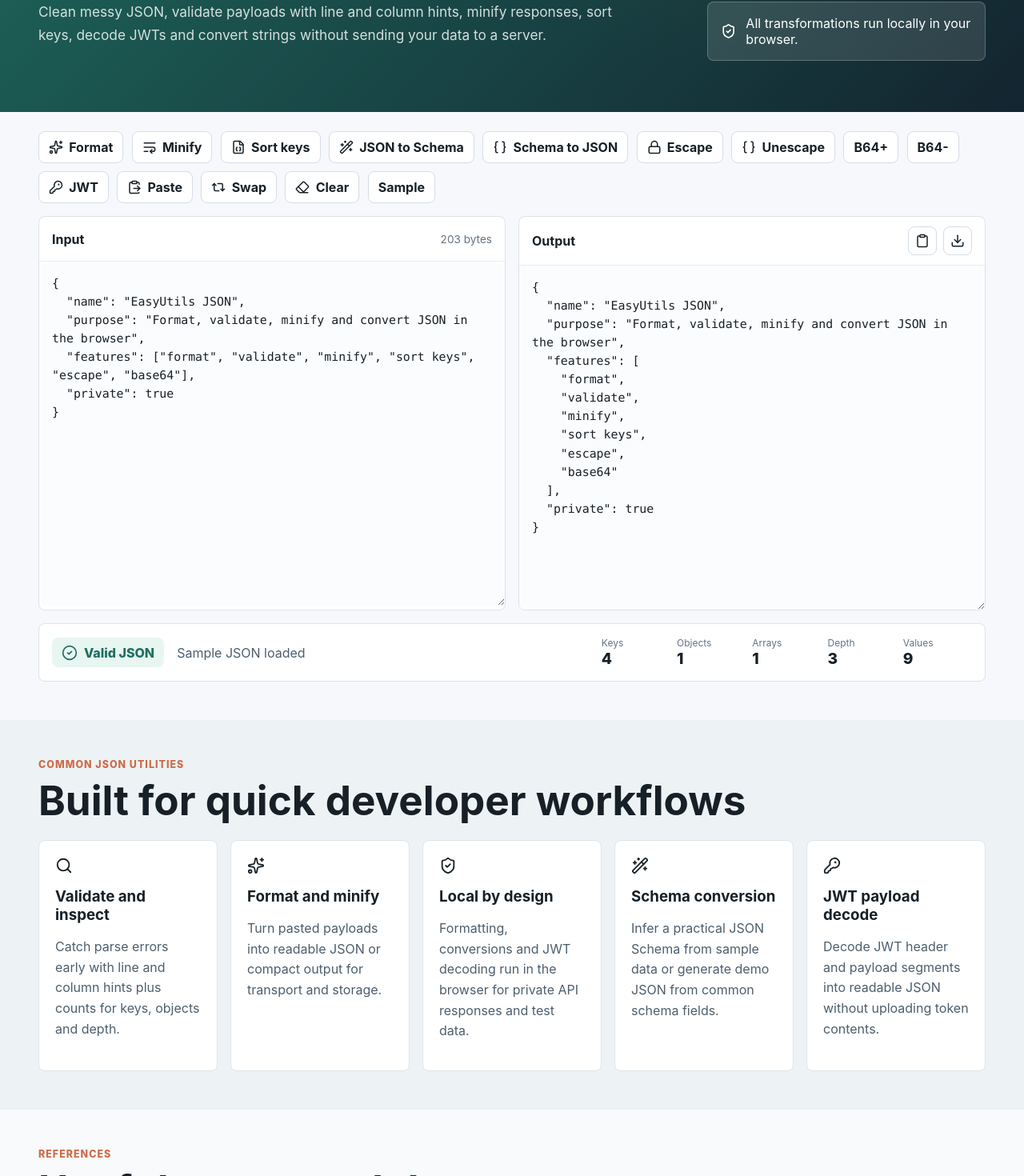
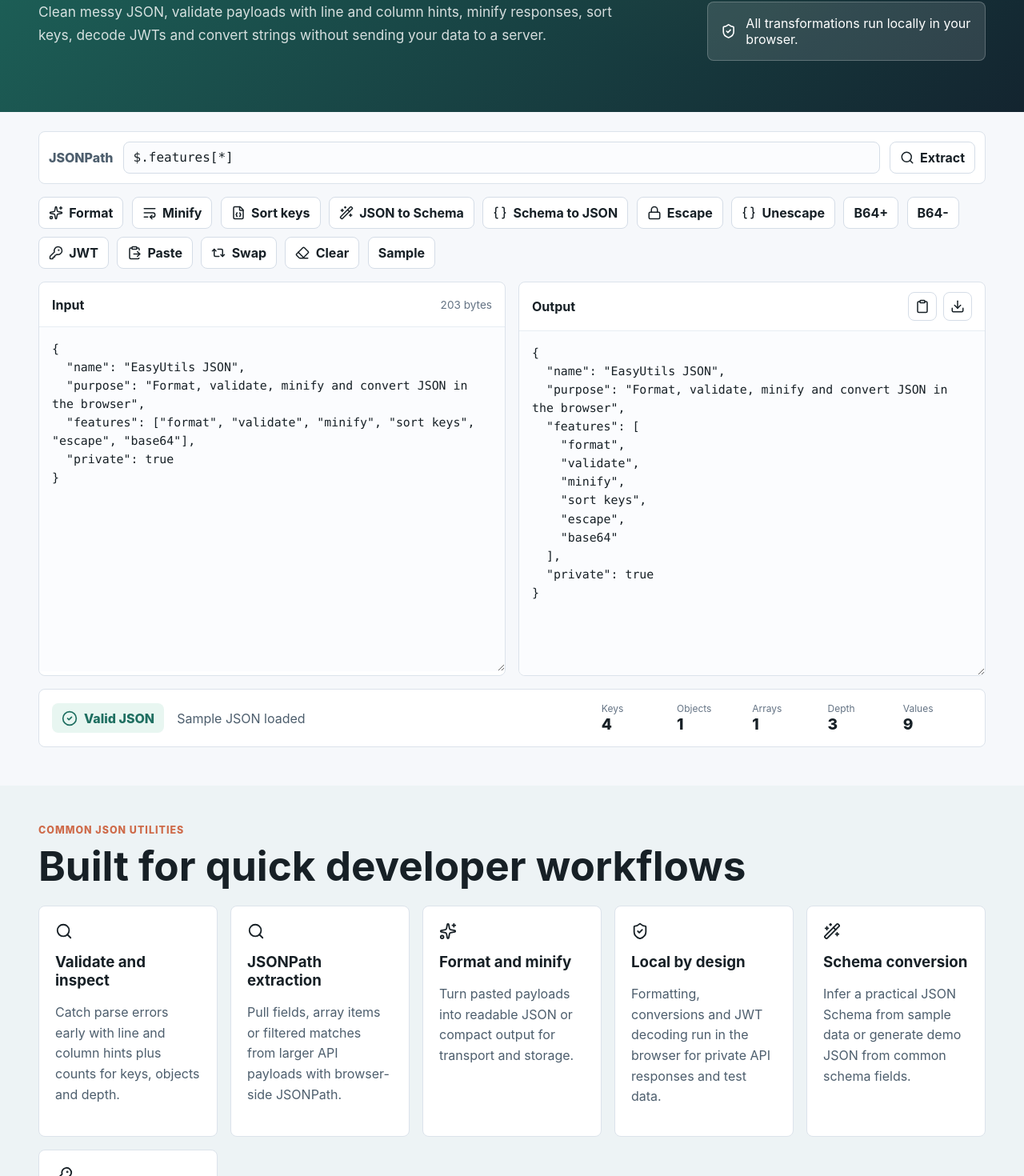
Before and after one commit to nikolasandwich/web-easyutils-json, a React (Vite) app: page / in a window 1280 px wide. Shown: the part 421-1891 px from the top of the page at 80% size. Built offline with nearby package versions, Linux system fonts and the light colour scheme.

Commit message:
Add JSONPath extraction

```diff
--- a/index.html
+++ b/index.html
@@ -6,7 +6,7 @@
     <title>EasyUtils JSON - Free JSON Formatter, Validator, Minifier and Converter</title>
     <meta
       name="description"
-      content="Use EasyUtils JSON to format, validate, minify, sort, convert JSON to JSON Schema, generate demo JSON from schema and inspect JSON directly in your browser."
+      content="Use EasyUtils JSON to format, validate, minify, sort, query with JSONPath, convert JSON to JSON Schema, generate demo JSON from schema and inspect JSON directly in your browser."
     />
     <meta name="robots" content="index, follow" />
     <link rel="canonical" href="https://json.easyutils.org/" />
@@ -17,7 +17,7 @@
     <meta property="og:title" content="EasyUtils JSON - Fast JSON Web Tools" />
     <meta
       property="og:description"
-      content="A private, browser-based JSON toolbox for formatting, validation, minification, sorting, escaping and Base64 conversion."
+      content="A private, browser-based JSON toolbox for formatting, validation, minification, JSONPath extraction, sorting, escaping and Base64 conversion."
     />
     <meta property="og:url" content="https://json.easyutils.org/" />
     <meta property="og:image" content="https://json.easyutils.org/og-image.svg" />
@@ -37,10 +37,11 @@
         "url": "https://json.easyutils.org/",
         "applicationCategory": "DeveloperApplication",
         "operatingSystem": "Any",
-        "description": "Free browser-based JSON formatter, validator, minifier, JSON Schema generator, demo JSON generator and converter.",
+        "description": "Free browser-based JSON formatter, validator, minifier, JSONPath extractor, JSON Schema generator, demo JSON generator and converter.",
         "sameAs": [
           "https://developer.mozilla.org/en-US/docs/Web/JavaScript/Reference/Global_Objects/JSON",
           "https://json-schema.org/draft/2020-12",
+          "https://www.rfc-editor.org/rfc/rfc9535.html",
           "https://jwt.io/introduction/",
           "https://developer.mozilla.org/docs/Web/API/Window/btoa"
         ],
@@ -53,6 +54,7 @@
           "JSON formatter",
           "JSON validator",
           "JSON minifier",
+          "JSONPath query and extraction",
           "JSON key sorter",
           "JSON to JSON Schema",
           "JSON Schema to demo JSON",
@@ -94,6 +96,14 @@
           },
           {
             "@type": "Question",
+            "name": "Can it extract data with JSONPath?",
+            "acceptedAnswer": {
+              "@type": "Answer",
+              "text": "Yes. Enter a JSONPath expression such as $.items[*].id or $.users[?(@.active === true)] and the output will contain the matching values."
+            }
+          },
+          {
+            "@type": "Question",
             "name": "Can it decode JWTs?",
             "acceptedAnswer": {
               "@type": "Answer",
--- a/src/main.tsx
+++ b/src/main.tsx
@@ -1,5 +1,6 @@
 import { StrictMode, useMemo, useState } from 'react';
 import { createRoot } from 'react-dom/client';
+import { JSONPath } from 'jsonpath-plus';
 import {
   AlertCircle,
   Braces,
@@ -28,6 +29,7 @@ const sampleJson = `{
 }`;
 
 const binaryChunkSize = 0x8000;
+const sampleJsonPath = '$.features[*]';
 
 type JsonValue = null | boolean | number | string | JsonValue[] | { [key: string]: JsonValue };
 
@@ -381,6 +383,20 @@ function decodeJwt(value: string) {
   return JSON.stringify({ header, payload }, null, 2);
 }
 
+function runJsonPathQuery(json: JsonValue, path: string) {
+  const query = path.trim();
+  if (!query) {
+    throw new Error('Enter a JSONPath query first.');
+  }
+
+  return JSONPath({
+    path: query,
+    json,
+    wrap: true,
+    eval: 'safe'
+  }) as JsonValue[];
+}
+
 function bytes(value: string) {
   return new Blob([value]).size;
 }
@@ -388,6 +404,7 @@ function bytes(value: string) {
 function App() {
   const [input, setInput] = useState(sampleJson);
   const [output, setOutput] = useState(() => JSON.stringify(JSON.parse(sampleJson), null, 2));
+  const [jsonPathQuery, setJsonPathQuery] = useState(sampleJsonPath);
   const [notice, setNotice] = useState('Sample JSON loaded');
 
   const parseResult = useMemo(() => parseJson(input), [input]);
@@ -456,6 +473,22 @@ function App() {
       setNotice('JWT header and payload decoded locally');
     } catch (error) {
       setNotice(error instanceof Error ? `JWT decode failed: ${error.message}` : 'JWT decode failed');
+    }
+  };
+
+  const extractJsonPath = () => {
+    const result = parseJson(input);
+    if (!result.ok) {
+      setNotice(`Invalid JSON: ${formatParseError(result)}`);
+      return;
+    }
+
+    try {
+      const matches = runJsonPathQuery(result.value, jsonPathQuery);
+      setOutput(JSON.stringify(matches, null, 2));
+      setNotice(`JSONPath returned ${matches.length.toLocaleString()} match${matches.length === 1 ? '' : 'es'}`);
+    } catch (error) {
+      setNotice(error instanceof Error ? `JSONPath failed: ${error.message}` : 'JSONPath query failed');
     }
   };
 
@@ -545,6 +578,21 @@ function App() {
       </section>
 
       <section className="workspace" id="tool" aria-label="JSON tool">
+        <div className="query-bar" aria-label="JSONPath query">
+          <label htmlFor="jsonpath-query">JSONPath</label>
+          <input
+            id="jsonpath-query"
+            spellCheck="false"
+            value={jsonPathQuery}
+            onChange={(event) => setJsonPathQuery(event.target.value)}
+            placeholder="$.users[*].email"
+          />
+          <button onClick={extractJsonPath} title="Extract with JSONPath">
+            <Search size={18} />
+            Extract
+          </button>
+        </div>
+
         <div className="toolbar" aria-label="JSON actions">
           <button onClick={() => runJsonAction('format')} title="Format JSON">
             <Sparkles size={18} />
@@ -680,6 +728,11 @@ function App() {
             <p>Catch parse errors early with line and column hints plus counts for keys, objects and depth.</p>
           </article>
           <article>
+            <Search size={22} />
+            <h3>JSONPath extraction</h3>
+            <p>Pull fields, array items or filtered matches from larger API payloads with browser-side JSONPath.</p>
+          </article>
+          <article>
             <Sparkles size={22} />
             <h3>Format and minify</h3>
             <p>Turn pasted payloads into readable JSON or compact output for transport and storage.</p>
@@ -715,6 +768,10 @@ function App() {
           <a href="https://json-schema.org/draft/2020-12" target="_blank" rel="noreferrer">
             <strong>JSON Schema 2020-12</strong>
             <span>The official draft used by the generated schema output.</span>
+          </a>
+          <a href="https://www.rfc-editor.org/rfc/rfc9535.html" target="_blank" rel="noreferrer">
+            <strong>JSONPath RFC 9535</strong>
+            <span>The IETF standard for selecting values from JSON documents.</span>
           </a>
           <a href="https://jwt.io/introduction/" target="_blank" rel="noreferrer">
             <strong>JWT introduction</strong>
@@ -760,6 +817,13 @@ function App() {
           </p>
         </details>
         <details>
+          <summary>Can it extract data with JSONPath?</summary>
+          <p>
+            Yes. Enter a JSONPath expression such as <code>$.items[*].id</code> or
+            <code> $.users[?(@.active === true)]</code> and the output will contain the matching values.
+          </p>
+        </details>
+        <details>
           <summary>Which external references are useful?</summary>
           <p>
             MDN is useful for JSON and Base64 browser behavior, json-schema.org documents JSON Schema, and jwt.io
--- a/src/styles.css
+++ b/src/styles.css
@@ -18,6 +18,7 @@ body {
 }
 
 button,
+input,
 textarea {
   font: inherit;
 }
@@ -155,6 +156,40 @@ nav a {
 
 .workspace {
   padding: 1.5rem clamp(1rem, 4vw, 3rem) 3rem;
+}
+
+.query-bar {
+  align-items: center;
+  background: #ffffff;
+  border: 1px solid #dce3eb;
+  border-radius: 8px;
+  display: grid;
+  gap: 0.75rem;
+  grid-template-columns: auto minmax(180px, 1fr) auto;
+  margin-bottom: 1rem;
+  padding: 0.75rem;
+}
+
+.query-bar label {
+  color: #4d5e6d;
+  font-weight: 800;
+}
+
+.query-bar input {
+  background: #fbfcfe;
+  border: 1px solid #d5dde7;
+  border-radius: 8px;
+  color: #172026;
+  font-family: "JetBrains Mono", "SFMono-Regular", Consolas, monospace;
+  min-height: 40px;
+  min-width: 0;
+  outline: none;
+  padding: 0.55rem 0.75rem;
+}
+
+.query-bar input:focus {
+  border-color: #2f7d6f;
+  box-shadow: 0 0 0 3px rgba(47, 125, 111, 0.12);
 }
 
 .toolbar {
@@ -323,6 +358,15 @@ article p,
   line-height: 1.6;
 }
 
+code {
+  background: #edf3f5;
+  border-radius: 6px;
+  color: #172026;
+  font-family: "JetBrains Mono", "SFMono-Regular", Consolas, monospace;
+  font-size: 0.9em;
+  padding: 0.12rem 0.3rem;
+}
+
 .references {
   background: #f8fafc;
 }
@@ -374,6 +418,7 @@ summary {
 
 @media (max-width: 900px) {
   .hero,
+  .query-bar,
   .editor-grid,
   .diagnostics,
   .feature-grid {
@@ -416,6 +461,11 @@ summary {
     min-width: calc(50% - 0.35rem);
   }
 
+  .query-bar button {
+    justify-content: center;
+    width: 100%;
+  }
+
   textarea {
     min-height: 320px;
   }
```
Also changed, not shown: package.json (+4 -3 lines), 2 other files (tests, documents, lock files or other folders).
